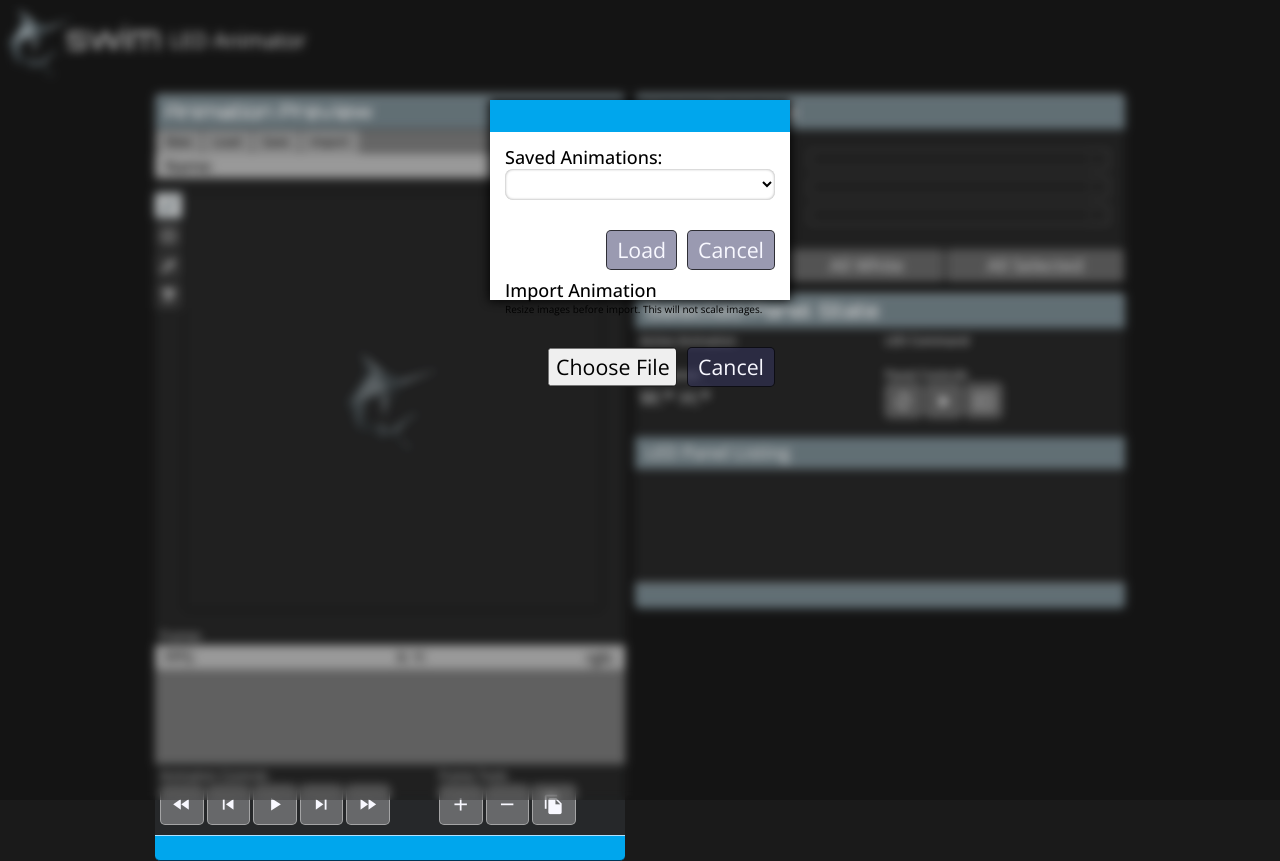
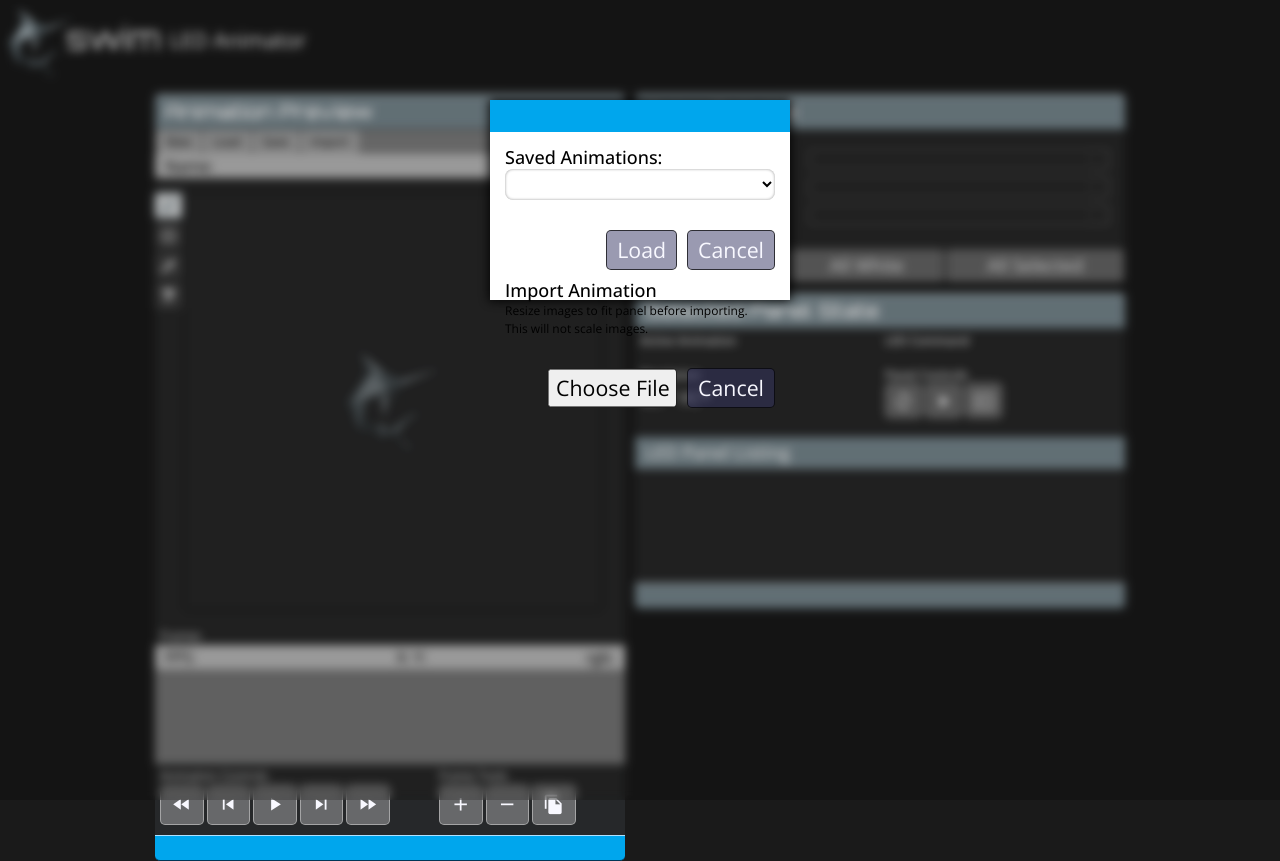
Before and after one commit to swimos/led-animator, a plain HTML site: page ui/index.html in a window 1280 px wide. Drawn offline with nearby package versions, Linux system fonts and the light colour scheme; a script that the page names is missing.

Commit message:
update readme with lot of info

```diff
--- a/ui/index.html
+++ b/ui/index.html
@@ -245,8 +245,8 @@
 					<!-- import Gif dialog -->
 					<div id="importAnimation">
 						<h5>Import Animation</h5>
-						<div style="font-size: 10px;">
-							Resize images before import. This will not scale images.
+						<div style="font-size: 12px;">
+							Resize images to fit panel before importing.<br>This will not scale images.
 						</div>
 						<div class="dialogButtonRow">
 							<input type="button" value="Cancel" class="cancelButton" onclick="page.closeDialog()">
```
Also changed, not shown: README.md.
